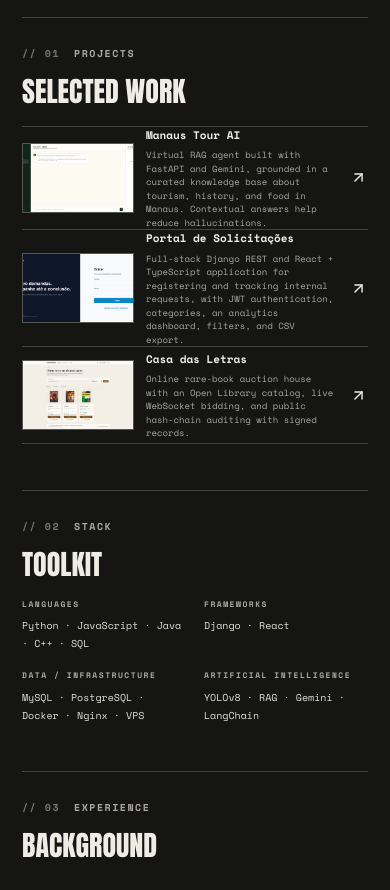
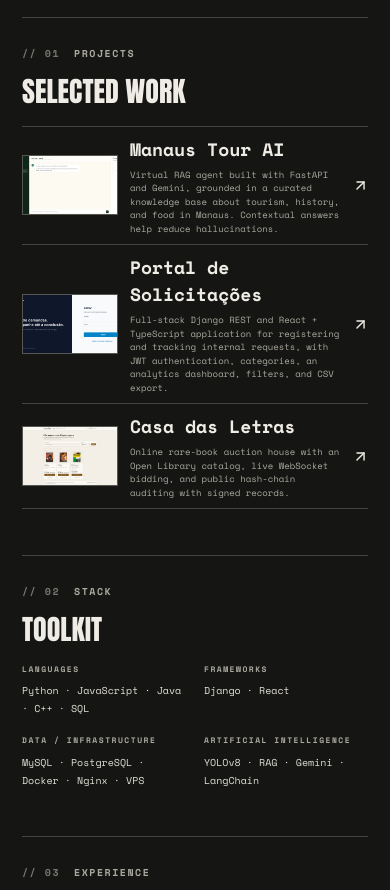
Before and after one commit to Coutfernandes/portfolio2026, a React (Vite) app: page / in a window 390 px wide. Shown: the part 2140-3030 px from the top of the page. Built offline with nearby package versions, Linux system fonts and the light colour scheme.

Commit message:
Restore compact project list styling

```diff
--- a/src/index.css
+++ b/src/index.css
@@ -216,8 +216,9 @@ h1, h2, h3, p, figure { margin: 0; }
   .footer-column__title { margin: 16px 0 21px; font-size: 28px; }
   .stack-groups { grid-template-columns: 1fr 1fr; column-gap: 18px; row-gap: 17px; }
   .stack-groups p { font-size: 10px; }
-  .project-list a { min-height: 96px; grid-template-columns: 112px minmax(0,1fr) 18px; gap: 12px; }
-  .project-list__image { width: 112px; }
+  .project-list a { min-height: 86px; grid-template-columns: 96px minmax(0,1fr) 16px; gap: 12px; padding: 9px 0; }
+  .project-list__image { width: 96px; }
+  .project-list__text strong { font-size: 18px; }
   .contact-block { margin-top: 56px; padding: 27px 0; align-items: flex-start; flex-direction: column; gap: 22px; }
   .contact-block h2 { max-width: 430px; font-size: 43px; }
   .contact-block__button { min-height: 44px; }
```
